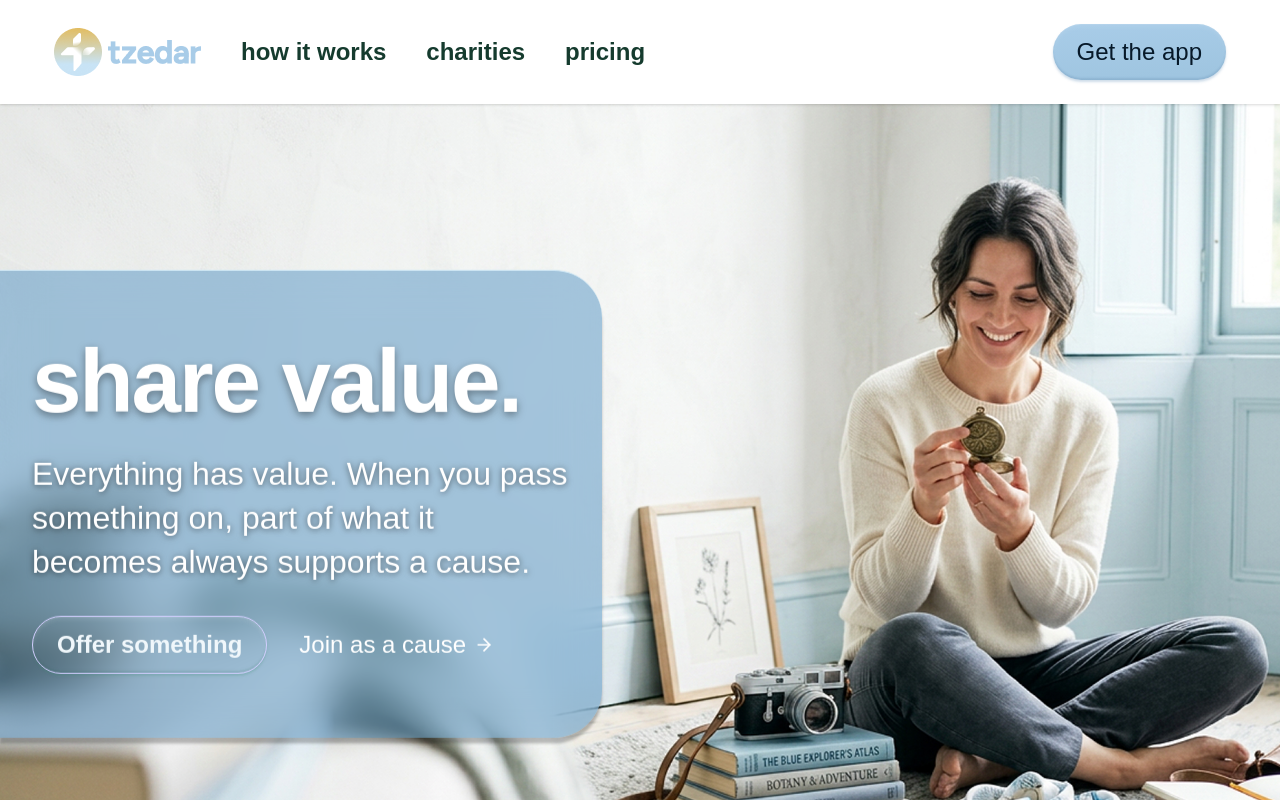
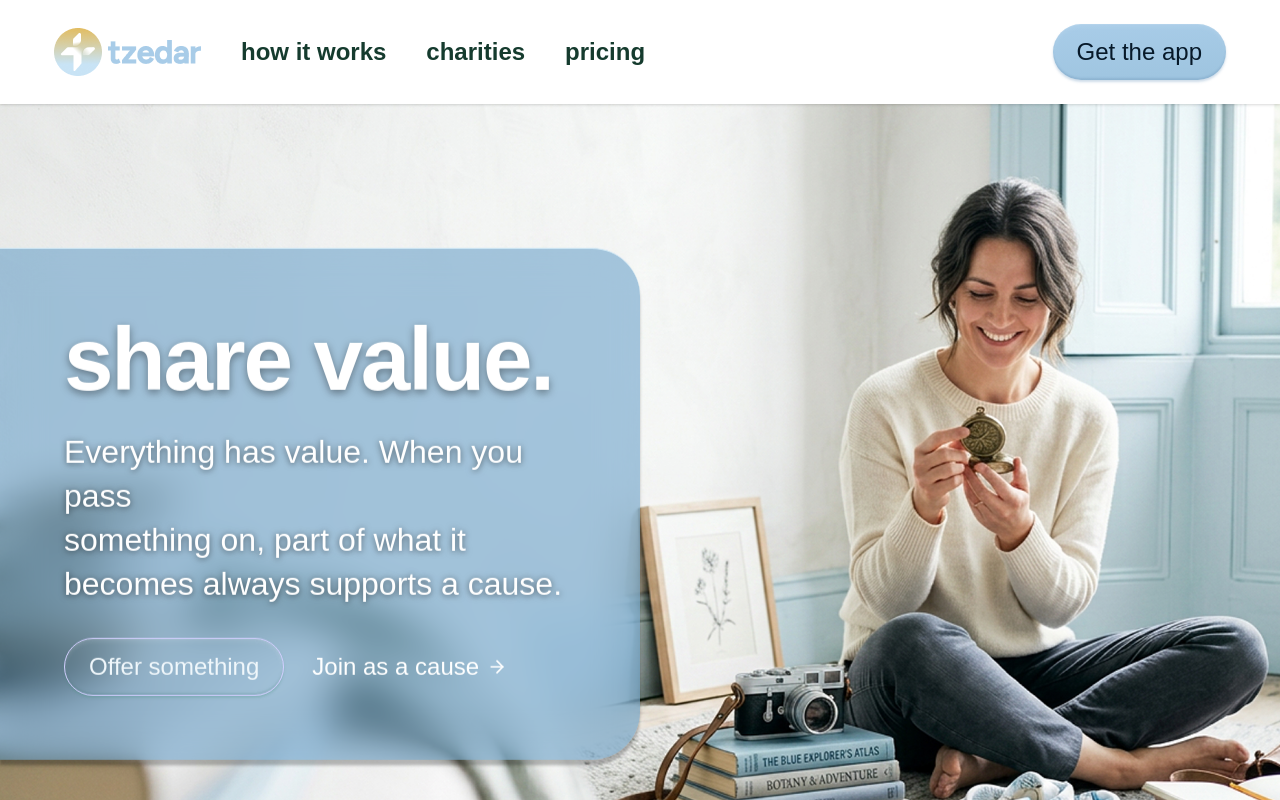
Before and after one commit to hosseinAleph/tzedar-microsite, a React (Vite) app: page /tzedar-microsite/join in a window 1280 px wide. Both pictures are taken after a click on the button "Close". Shown: the top 800 px of the page. Built offline with nearby package versions, Linux system fonts and the light colour scheme.

Commit message:
refactor: adjust layout and styling in multiple components for improved consistency and readability

```diff
--- a/src/components/atoms/TzButton.tsx
+++ b/src/components/atoms/TzButton.tsx
@@ -25,7 +25,7 @@ type TzButtonProps = Omit<
 }
 
 const sizeClasses: Record<NonNullable<TzButtonProps["size"]>, string> = {
-  sm: "px-5 py-2.5 text-sm",
+  sm: "px-4 py-3 text-sm",
   default: "px-6 py-3 text-2xl",
 }
 
@@ -54,7 +54,7 @@ const variantConfig: Record<
   },
   gold: {
     className:
-      "font-semibold text-brand-surface border-[0.5px] border-[var(--color-btn-primary-border)]",
+      "text-brand-surface border-[0.5px] border-[var(--color-btn-primary-border)]",
     style: {
       backgroundColor: "var(--color-gold)",
       boxShadow: "var(--shadow-btn-gold)",
@@ -77,7 +77,7 @@ export function TzButton({
 
   const classes = cn(
     `inline-flex cursor-pointer items-center justify-center gap-2 rounded-full
-    transition-all duration-200 select-none`,
+    whitespace-nowrap transition-all duration-200 select-none`,
     sizeClasses[size],
     config.className,
     className
--- a/src/components/molecules/HowItWorksStep.tsx
+++ b/src/components/molecules/HowItWorksStep.tsx
@@ -62,31 +62,26 @@ export function HowItWorksStep({
         onClick={onClick}
         aria-label={`Expand: ${title}`}
         className={cn(
-          `flex shrink-0 cursor-pointer flex-col items-center justify-between
+          `flex shrink-0 cursor-pointer flex-col items-center justify-end gap-2
           rounded-[24px] py-3 transition-all duration-300 focus-visible:ring-2
           focus-visible:ring-brand focus-visible:outline-none`,
           "w-10",
           collapsedBg[stepIndex]
         )}
       >
+        <span
+          className="text-base font-semibold whitespace-nowrap
+            text-primary-foreground"
+          style={{ writingMode: "vertical-rl", transform: "rotate(180deg)" }}
+        >
+          {title}
+        </span>
         <div
           className="flex h-7 w-7 shrink-0 items-center justify-center
             rounded-full border border-primary-foreground bg-gold-surface"
         >
           <span className="text-[10px] leading-none font-semibold text-gold">
             {step}
-          </span>
-        </div>
-        <div
-          className="flex flex-1 items-center justify-center overflow-hidden
-            py-2"
-        >
-          <span
-            className="text-xs font-semibold whitespace-nowrap
-              text-primary-foreground"
-            style={{ writingMode: "vertical-rl", transform: "rotate(180deg)" }}
-          >
-            {title}
           </span>
         </div>
       </button>
--- a/src/components/organisms/CharityCtaSection.tsx
+++ b/src/components/organisms/CharityCtaSection.tsx
@@ -9,10 +9,7 @@ const bannerButtonActionLabel = "Nominate as a cause"
 export function CharityCtaSection() {
   return (
     <PhotoGlassSection bgImage={bgWeb} bgImageMobile={bgMobile}>
-      <div
-        className="flex flex-col gap-6 px-[32px] py-[48px] lg:w-[50vw] lg:gap-8
-          lg:px-[64px] lg:py-[64px]"
-      >
+      <>
         <div className="flex flex-col gap-4 text-primary-foreground lg:gap-6">
           <p className="text-sm leading-[125%] tracking-[0.20px] uppercase">
             Charity partnership
@@ -34,7 +31,7 @@ export function CharityCtaSection() {
             before joining.
           </p>
         </div>
-        <div className="flex flex-wrap items-center gap-3">
+        <div className="flex flex-wrap items-center gap-3 lg:flex-nowrap">
           <TzButton
             href="/join"
             variant="gold"
@@ -52,7 +49,7 @@ export function CharityCtaSection() {
             {bannerButtonActionLabel}
           </TzButton>
         </div>
-      </div>
+      </>
     </PhotoGlassSection>
   )
 }
--- a/src/components/organisms/HeroSection.tsx
+++ b/src/components/organisms/HeroSection.tsx
@@ -9,10 +9,7 @@ const bannerButtonActionLabel = "Join as a cause"
 export function HeroSection() {
   return (
     <PhotoGlassSection bgImage={heroImage} bgImageMobile={heroImageMobile}>
-      <div
-        className="flex flex-col gap-6 px-8 py-16 lg:h-auto lg:w-[47vw] lg:gap-8
-          lg:py-[64px]"
-      >
+      <>
         <div className="flex flex-col gap-4 text-primary-foreground lg:gap-6">
           <h1
             className="text-[64px] leading-[1.09] font-bold tracking-[-0.03em]
@@ -31,12 +28,12 @@ export function HeroSection() {
             something on, part of what it becomes always supports a cause.
           </p>
         </div>
-        <div className="flex flex-wrap items-center gap-3">
+        <div className="flex items-center gap-3">
           <TzButton
             href="/#app-download"
             variant="gold"
             size="sm"
-            className="lg:px-6 lg:py-3 lg:text-2xl"
+            className="sm:w- lg:px-6 lg:py-3 lg:text-2xl"
           >
             {bannerButtonLabel}
           </TzButton>
@@ -49,7 +46,7 @@ export function HeroSection() {
             {bannerButtonActionLabel}
           </TzButton>
         </div>
-      </div>
+      </>
     </PhotoGlassSection>
   )
 }
--- a/src/components/organisms/PhotoGlassSection.tsx
+++ b/src/components/organisms/PhotoGlassSection.tsx
@@ -26,10 +26,12 @@ export function PhotoGlassSection({
       </div>
 
       <div
-        className="absolute right-7 bottom-0 left-0 rounded-tl-[40px]
-          rounded-tr-[40px] border-t border-brand-tint lg:top-1/2 lg:right-auto
-          lg:bottom-auto lg:-translate-y-1/2 lg:rounded-tl-none
-          lg:rounded-tr-[48px] lg:rounded-br-[48px] lg:rounded-bl-none"
+        className="absolute right-4 bottom-0 left-0 flex flex-col gap-6
+          rounded-tl-[40px] rounded-tr-[40px] border-t border-brand-tint
+          px-[32px] py-[48px] lg:top-1/2 lg:right-auto lg:bottom-auto
+          lg:w-[50vw] lg:-translate-y-1/2 lg:gap-8 lg:rounded-tl-none
+          lg:rounded-tr-[48px] lg:rounded-br-[48px] lg:rounded-bl-none
+          lg:px-[64px] lg:py-[64px]"
         style={{
           background: "var(--glass-bg)",
           backdropFilter: "blur(20px)",
```
